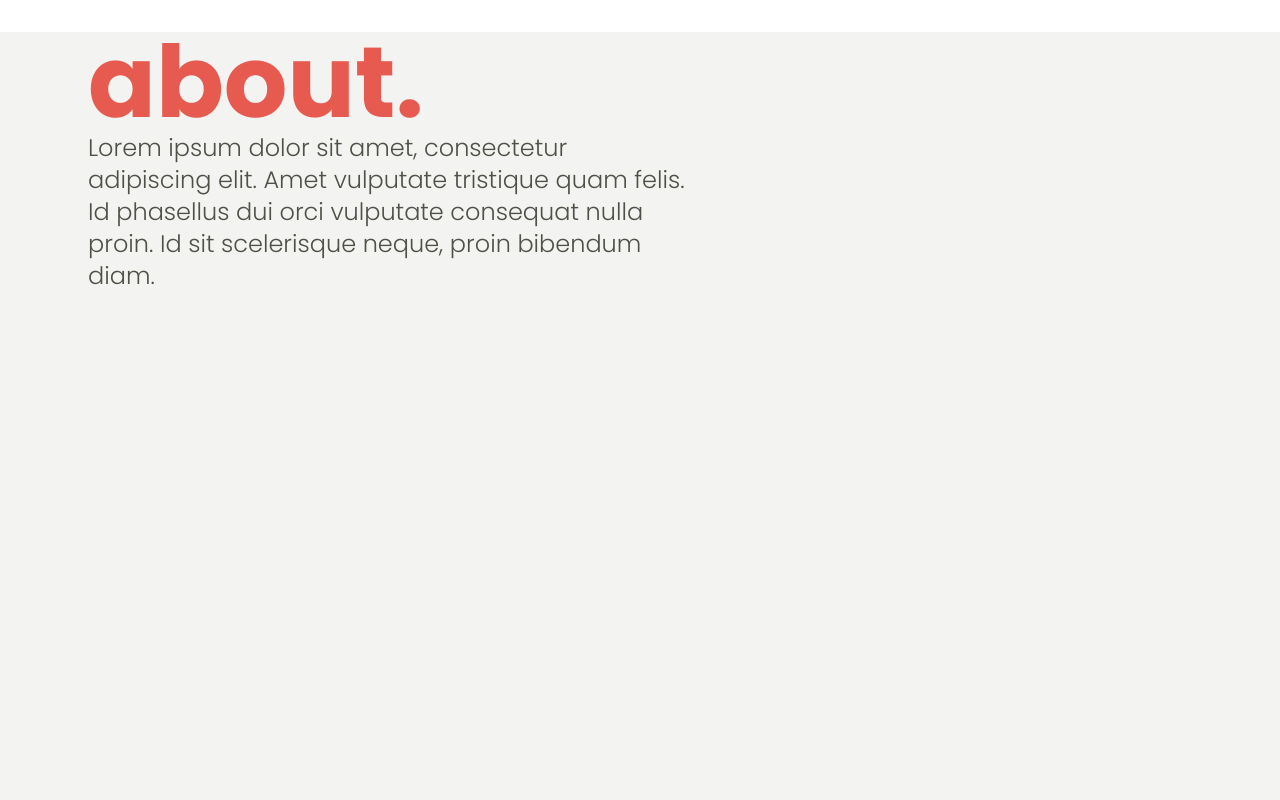
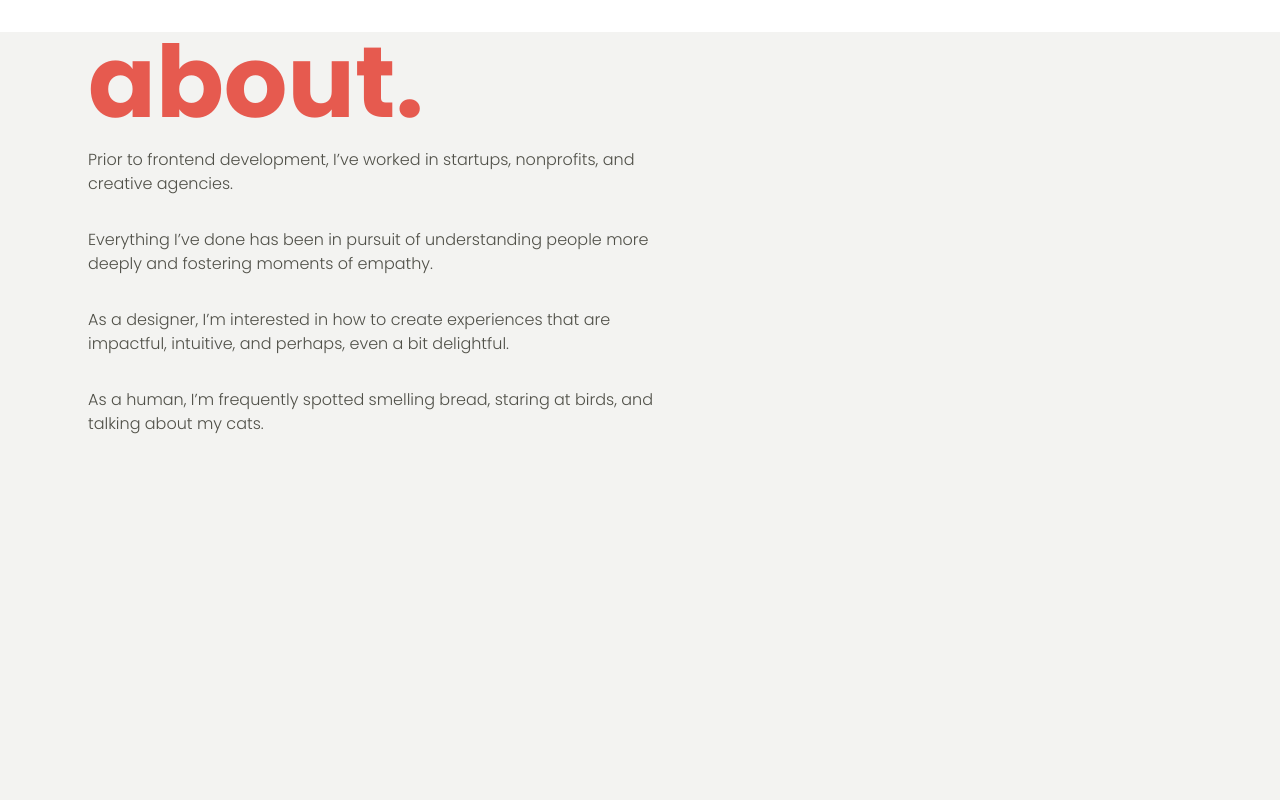
Before and after one commit to MagdK/portfolio_nextjs, a Next.js app: page / in a window 1280 px wide. Shown: the part 840-1640 px from the top of the page. Built offline with nearby package versions, Linux system fonts and the light colour scheme.

Commit message:
Create footer component, update about copy

```diff
--- a/pages/components/about/about.component.jsx
+++ b/pages/components/about/about.component.jsx
@@ -4,7 +4,16 @@ const About = () => {
           <div className="about-wrapper">
             <h1>about.</h1>
             <p>
-              Lorem ipsum dolor sit amet, consectetur adipiscing elit. Amet vulputate tristique quam felis. Id phasellus dui orci vulputate consequat nulla proin. Id sit scelerisque neque, proin bibendum diam.
+            Prior to frontend development, I’ve worked in startups, nonprofits, and creative agencies.
+            </p>
+            <p>
+            Everything I’ve done has been in pursuit of understanding people more deeply and fostering moments of empathy.
+            </p>
+            <p>
+            As a designer, I’m interested in how to create experiences that are impactful, intuitive, and perhaps, even a bit delightful.
+            </p>
+            <p>
+            As a human, I’m frequently spotted smelling bread, staring at birds, and talking about my cats.
             </p>
           </div>
         </section>
--- /dev/null
+++ b/pages/components/footer/footer.component.jsx
@@ -0,0 +1,9 @@
+const Footer = () => {
+    return (
+        <footer >
+            <p>Made with 💕, 💃🏻, and lots of 🍵</p>
+        </footer>
+    )
+}
+
+export default Footer;
--- a/pages/components/work/work.component.jsx
+++ b/pages/components/work/work.component.jsx
@@ -4,7 +4,7 @@ const Work = () => {
           <div className="work-wrapper">
             <h1>work.</h1>
             <p>
-              Lorem ipsum dolor sit amet, consectetur adipiscing elit. Amet vulputate tristique quam felis. Id phasellus dui orci vulputate consequat nulla proin. Id sit scelerisque neque, proin bibendum diam.
+            Below are my top projects I have worked on throughout my years of design and development.
             </p>
           </div>
         </section>
--- a/pages/index.js
+++ b/pages/index.js
@@ -3,6 +3,7 @@ import Home from './components/home/home.component';
 import About from './components/about/about.component';
 import Work from './components/work/work.component';
 import Contact from './components/contact/contact.component';
+import Footer from './components/footer/footer.component';
 
 export default function Main() {
   return (
@@ -14,9 +15,7 @@ export default function Main() {
         <Work />
         <Contact />
       </main>
-      <footer >
-       <p>crafted with ♥ by Magda Kovács</p>
-      </footer>
+      <Footer />
     </div>
   )
 }
--- a/styles/globals.scss
+++ b/styles/globals.scss
@@ -79,9 +79,10 @@ h2 {
 
 p {
 	color: $color-grey-2;
-	font-size: 24px;
-	line-height: 32px;
+	font-size: 16px;
+	line-height: 24px;
 	font-weight: 300;
+	padding: 16px 0;
 }
 
 // NAVIGATION
```
